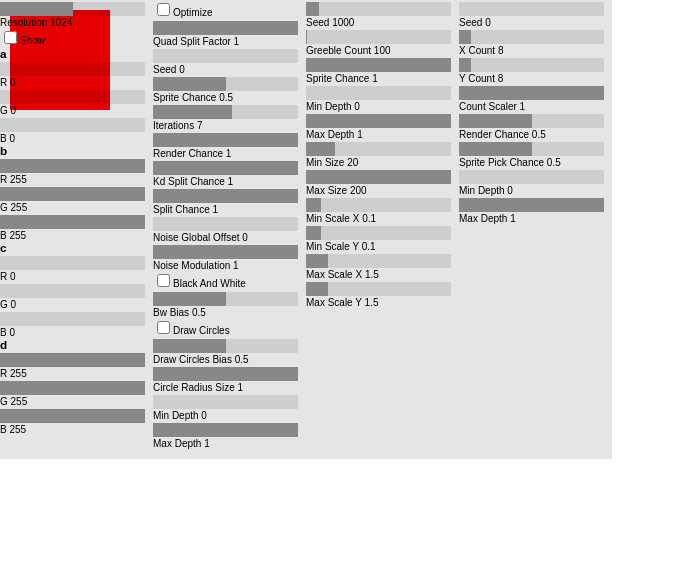
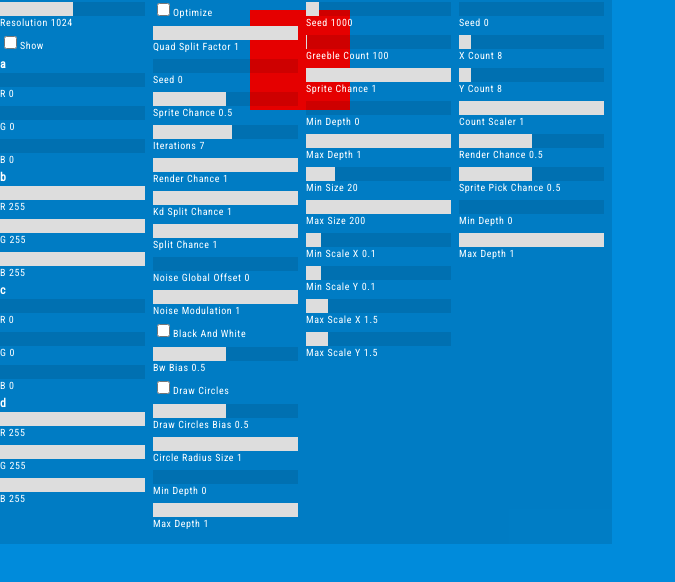
Before and after one commit to crystalboxes/texgen, a React app: page / in a window 1280 px wide. Shown: the top 582 px of the page, without its empty margins (0-675 px from the left). Built offline with nearby package versions, Linux system fonts and the light colour scheme.

Commit message:
more css

```diff
--- a/src/Components/DisplayableComponent.jsx
+++ b/src/Components/DisplayableComponent.jsx
@@ -46,12 +46,15 @@ export class DisplayableComponent extends Component {
           default: v.value,
           data: v.data
         }
+        function addElement(constructor, attribs, ch) {
+          return React.createElement(constructor, attribs, ch)
+        }
         switch (v.valueType) {
           case 'number':
             // data contains stuff like bounds etc.
-            return React.createElement(NumberField, attribs)
+            return addElement(NumberField, attribs)
           case 'boolean':
-            return React.createElement(Toggle, attribs)
+            return addElement(Toggle, attribs)
           case 'array':
             // It's required that incoming structs are derived from Displayable
             if (v.value.length == 0) {
@@ -59,9 +62,9 @@ export class DisplayableComponent extends Component {
             }
             let i = 0
             const displayTitle = false
-            let elems = displayTitle ? [React.createElement('h3', {key: i}, [v.name])] : []
+            let elems = displayTitle ? [addElement('h3', {key: i}, [v.name])] : []
             for (let element of v.value) {
-              elems.push(React.createElement(DisplayableComponent, {
+              elems.push(addElement(DisplayableComponent, {
                 key: keyId + i++,
                 instance: element
               }))
@@ -69,12 +72,12 @@ export class DisplayableComponent extends Component {
             return elems
           case 'object':
             if ('display' in v.value) {
-              return React.createElement(v.value.display, { key: keyId, title: v.name, instance: v.value })
+              return addElement(v.value.display, { key: keyId, title: v.name, instance: v.value })
             } else {
-              return React.createElement(DisplayableComponent, {key: keyId, title: v.name, instance: v.value})
+              return addElement(DisplayableComponent, {key: keyId, title: v.name, instance: v.value})
             }
           default:
-            return React.createElement(FieldRepresentation, attribs)
+            return addElement(FieldRepresentation, attribs)
         }
       })
   }
--- a/src/index.html
+++ b/src/index.html
@@ -1,3 +1,4 @@
 <!DOCTYPE html>
 <meta charset="utf-8">
+<link href="https://fonts.googleapis.com/css?family=Roboto+Condensed&display=swap" rel="stylesheet">
 <div id="main"></div>
--- a/src/style.css
+++ b/src/style.css
@@ -1,11 +1,19 @@
 body {
+  background-color: rgb(0, 139, 219);
   font-size: 10px;
-  font-family: sans-serif;
+  font-family: 'Roboto Condensed', sans-serif;
+  letter-spacing: 0.45pt;
 }
 
 body, p, h3 {
   padding:0;
   margin: 0;
+  color: white;
+}
+
+#app-display {
+  margin: 0 auto;
+  display: block;
 }
 
 #app-parameters {
@@ -28,6 +36,7 @@ body, p, h3 {
 
 .param-field {
   max-width: 200px;
+  padding-bottom: 5px;
 }
 
 .noselect {
@@ -45,7 +54,7 @@ body, p, h3 {
 }
 
 .rc-slider-track {
-  background-color: #888 !important;
+  background-color: #ddd !important;
   height: 14px !important;
   border-radius: 0px !important;
 }
```
